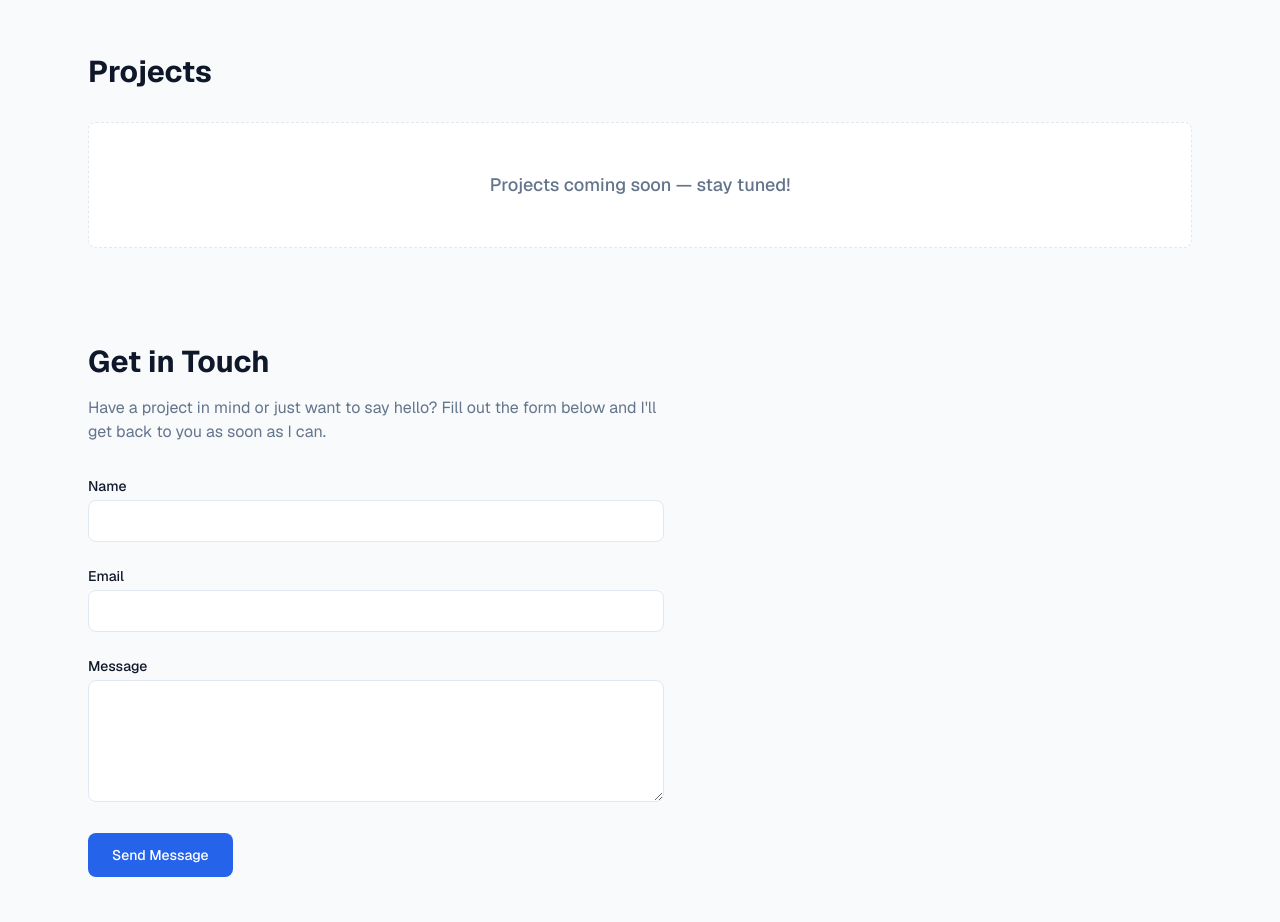
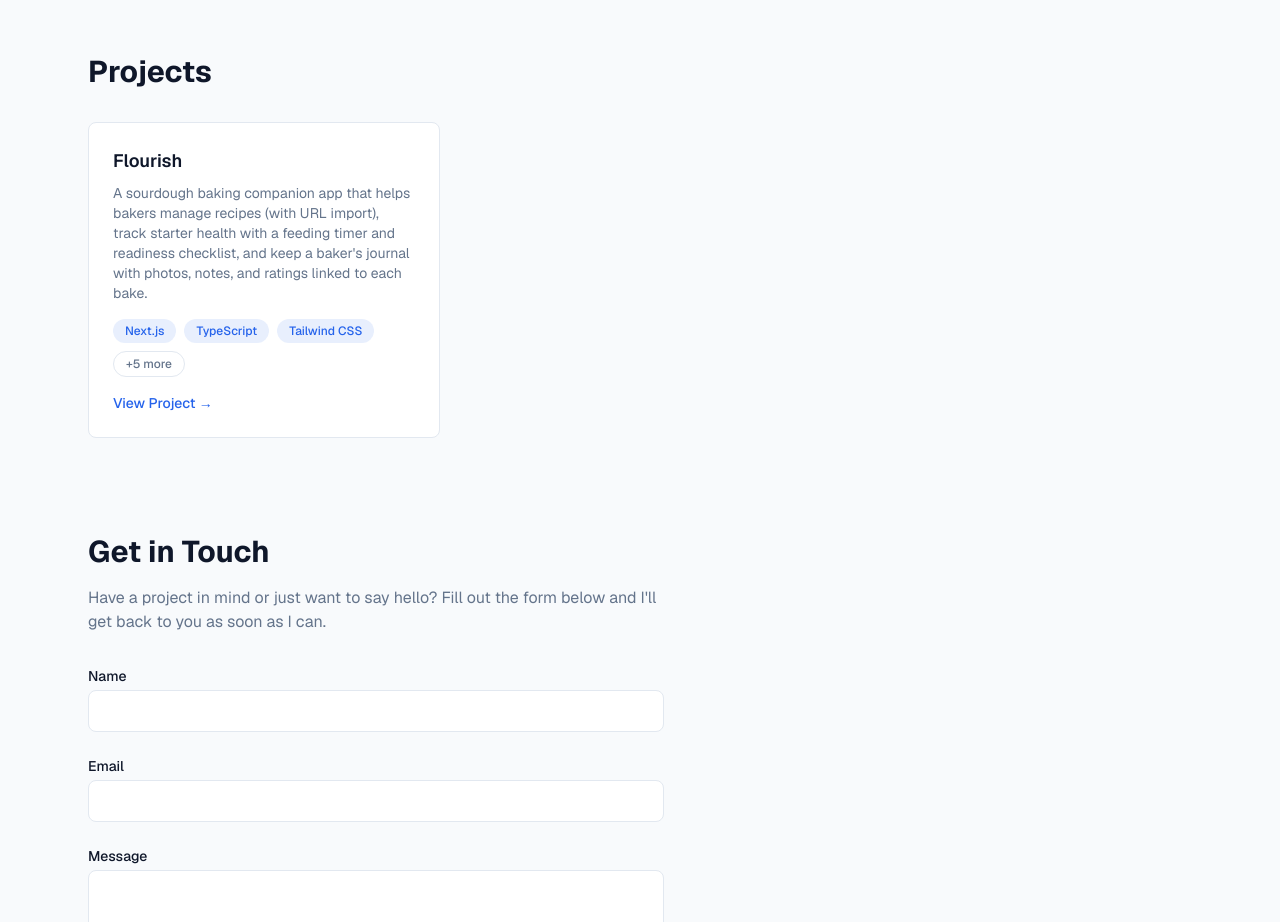
Before and after one commit to jacobecox/personal-website, a Next.js app: page / in a window 1280 px wide. Shown: the part 1700-2622 px from the top of the page. Built offline with nearby package versions, Linux system fonts and the light colour scheme.

Commit message:
added project tag show more button, added flourish as project

```diff
--- a/src/components/Projects.tsx
+++ b/src/components/Projects.tsx
@@ -1,9 +1,19 @@
+import TechTags from "@/components/TechTags";
+
 const projects: {
   name: string;
   description: string;
   tech: string[];
   link: string;
-}[] = [];
+}[] = [
+  {
+    name: "Flourish",
+    description:
+      "A sourdough baking companion app that helps bakers manage recipes (with URL import), track starter health with a feeding timer and readiness checklist, and keep a baker's journal with photos, notes, and ratings linked to each bake.",
+    tech: ["Next.js", "TypeScript", "Tailwind CSS", "PostgreSQL", "Prisma", "FusionAuth", "Cloudflare R2", "Control Plane"],
+    link: "https://flourishbake.com",
+  },
+];
 
 export default function Projects() {
   return (
@@ -21,16 +31,7 @@ export default function Projects() {
                 <p className="mb-4 flex-1 text-sm text-muted">
                   {project.description}
                 </p>
-                <div className="mb-4 flex flex-wrap gap-2">
-                  {project.tech.map((t) => (
-                    <span
-                      key={t}
-                      className="rounded-full bg-primary/10 px-3 py-1 text-xs font-medium text-primary"
-                    >
-                      {t}
-                    </span>
-                  ))}
-                </div>
+                <TechTags tags={project.tech} />
                 <a
                   href={project.link}
                   target="_blank"
--- /dev/null
+++ b/src/components/TechTags.tsx
@@ -0,0 +1,32 @@
+"use client";
+
+import { useState } from "react";
+
+const VISIBLE = 3;
+
+export default function TechTags({ tags }: { tags: string[] }) {
+  const [expanded, setExpanded] = useState(false);
+  const visible = expanded ? tags : tags.slice(0, VISIBLE);
+  const hidden = tags.length - VISIBLE;
+
+  return (
+    <div className="mb-4 flex flex-wrap gap-2">
+      {visible.map((t) => (
+        <span
+          key={t}
+          className="rounded-full bg-primary/10 px-3 py-1 text-xs font-medium text-primary"
+        >
+          {t}
+        </span>
+      ))}
+      {!expanded && hidden > 0 && (
+        <button
+          onClick={() => setExpanded(true)}
+          className="rounded-full border border-border px-3 py-1 text-xs font-medium text-muted hover:text-foreground transition-colors"
+        >
+          +{hidden} more
+        </button>
+      )}
+    </div>
+  );
+}
```
